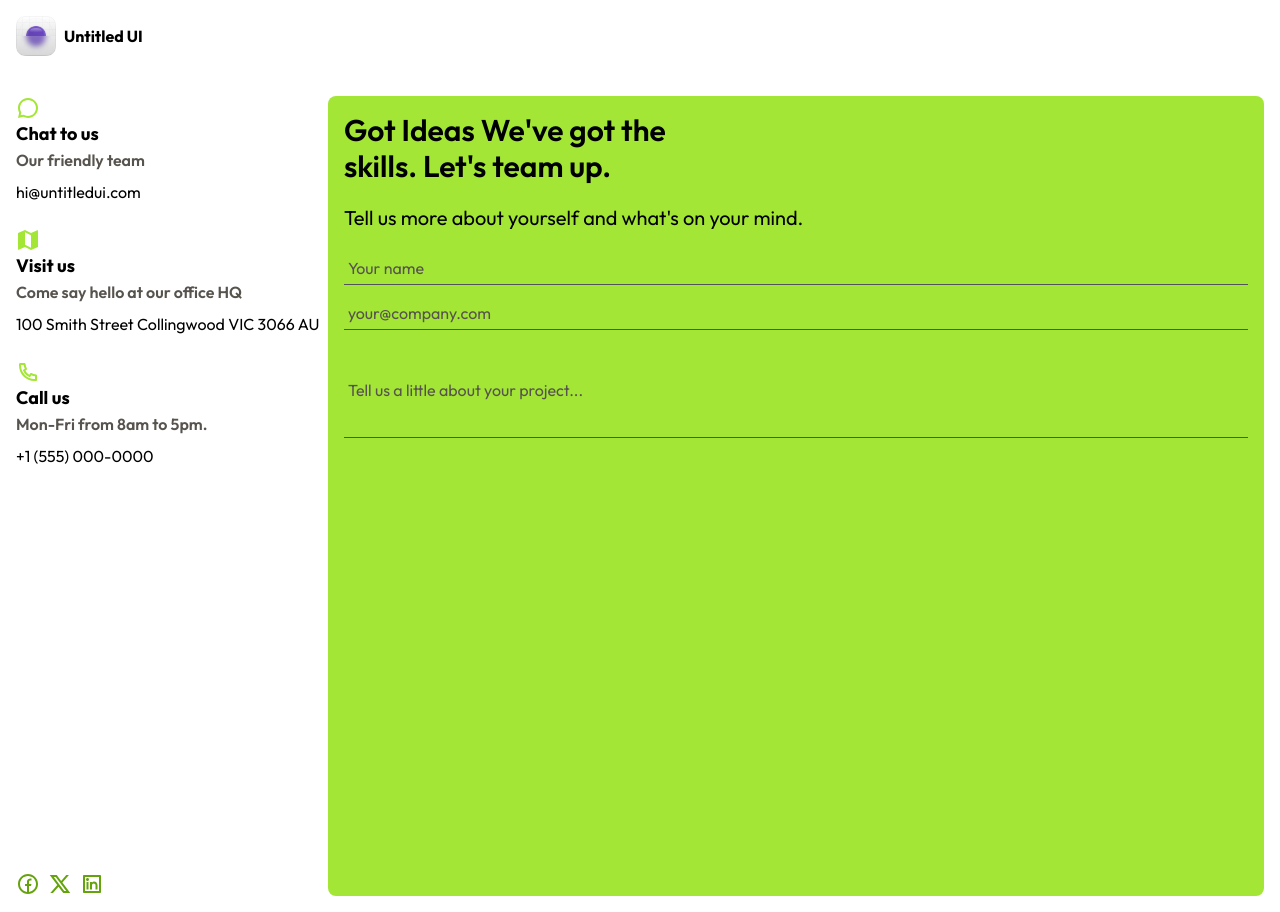
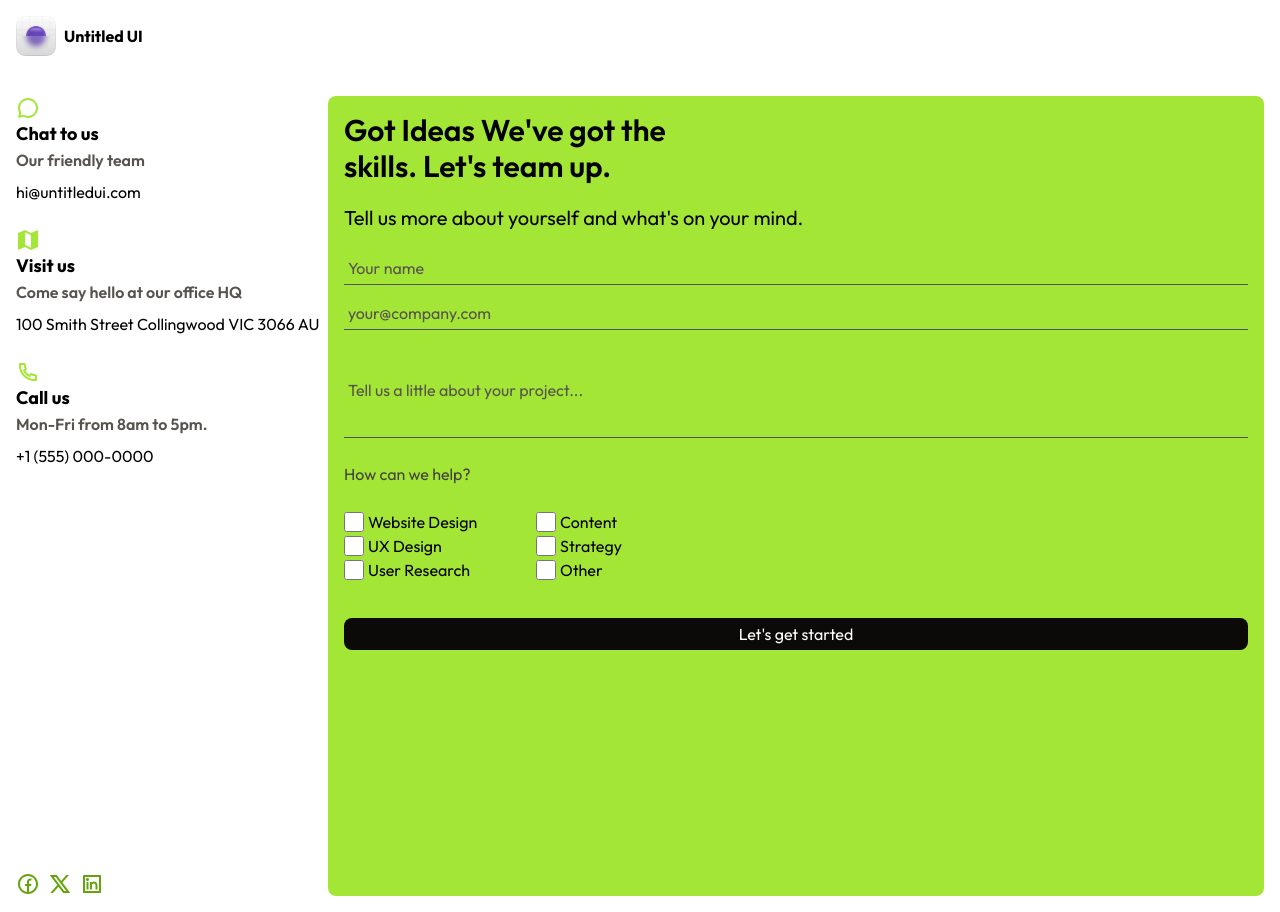
Before and after one commit to nancyfull-stack/Untitled-UI-Contact-Form-1, a React (Vite) app: page / in a window 1280 px wide. Built offline with nearby package versions, Linux system fonts and the light colour scheme.

Commit message:
Form component Semantics

```diff
--- a/src/components/Form.jsx
+++ b/src/components/Form.jsx
@@ -1,4 +1,13 @@
 import React from "react";
+
+const services = [
+  "Website Design",
+  "Content",
+  "UX Design",
+  "Strategy",
+  "User Research",
+  "Other",
+];
 
 const Form = () => {
   return (
@@ -31,6 +40,27 @@ const Form = () => {
           placeholder="Tell us a little about your project..."
           className="h-24 w-full border-b border-zinc-600 p-1 placeholder-stone-600 md:bg-lime-400"
         />
+
+        <p className="my-3 text-stone-700">How can we help?</p>
+
+        <div className="mb-6 grid max-w-96 grid-cols-2">
+          {services.map((service) => {
+            return (
+              <label className="flex items-center gap-1" key={service}>
+                <input
+                  type="checkbox"
+                  name="Website Design"
+                  className="size-5"
+                />{" "}
+                {service}
+              </label>
+            );
+          })}
+        </div>
+
+        <button className="rounded-lg bg-stone-950 p-1 text-white">
+          Let's get started
+        </button>
       </div>
     </div>
   );
```
